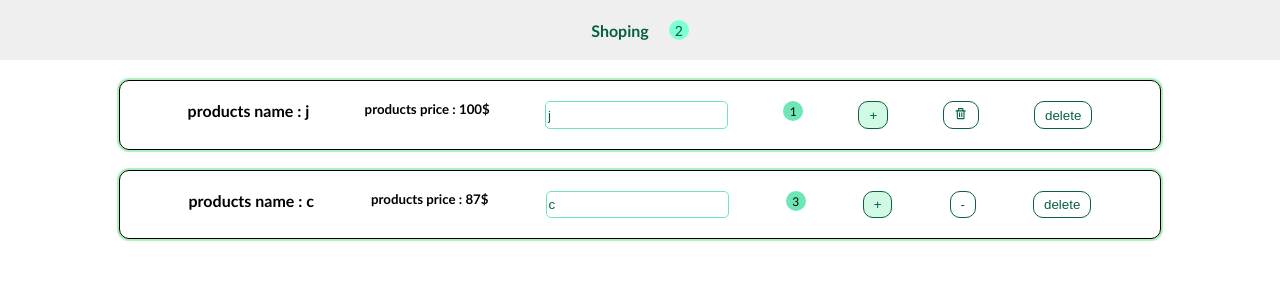
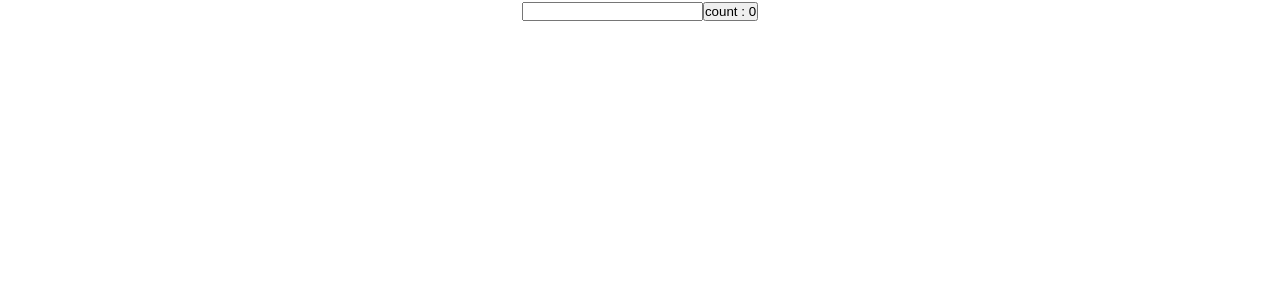
Before and after one commit to zarbabi/React-Train, a React (Create React App) app: page / in a window 1280 px wide. Shown: the top 300 px of the page. Built offline with nearby package versions, Linux system fonts and the light colour scheme.

Commit message:
class counter with cdu and cdm

```diff
--- a/src/App.js
+++ b/src/App.js
@@ -5,6 +5,7 @@ import React, { Component } from "react";
 import style from "./product.module.css";
 import ProductList from "./components/ProductList/ProductList";
 import NavBar from "./components/NavBar/NavBar";
+import ClassCounter from "./components/ClassCounter";
 //import Product from "./components/Product/Product";
 class App extends Component {
   constructor(props) {
@@ -107,14 +108,15 @@ class App extends Component {
     console.log("App.js render");
     return (
       <div className={style.container} id="title">
-        <NavBar totalItems={this.state.products.length} />
+        {/* <NavBar totalItems={this.state.products.length} />
         <ProductList
           prod={this.state.products}
           onDel={this.delHandler}
           onIncerement={this.incHandler}
           onDecrement={this.decHandler}
           onChange={this.changeHandler}
-        />
+        /> */}
+        <ClassCounter />
       </div>
     );
   }
--- /dev/null
+++ b/src/components/ClassCounter.jsx
@@ -0,0 +1,30 @@
+import React, { Component } from "react";
+
+class ClassCounter extends Component {
+  state = { name: "", count: 0 };
+
+  componentDidMount() {
+    document.title = `clicked : ${this.state.count} times`;
+  }
+  componentDidUpdate(prevProps, prevState) {
+    if (prevState.count !== this.state.count) {
+      console.log("document title updating");
+      document.title = `clicked : ${this.state.count} times`;
+    }
+  }
+  render() {
+    return (
+      <div>
+        <input
+          type="text"
+          onChange={(e) => this.setState({ name: e.target.value })}
+        />
+        <button onClick={() => this.setState({ count: this.state.count + 1 })}>
+          count : {this.state.count}
+        </button>
+      </div>
+    );
+  }
+}
+
+export default ClassCounter;
--- a/src/components/Product/Product.js
+++ b/src/components/Product/Product.js
@@ -2,16 +2,18 @@ import React, { Component } from "react";
 //import "../../product.css";
 import style from "../../product.module.css";
 import { BiTrash } from "react-icons/bi";
+import { useEffect } from "react";
+const Product = ({ product, onChange, onIncerement, onDecrement, onDel }) => {
+  //product, onChange,onIncerement,onDecrement,onDel
 
-class Product extends Component {
-  //WARNING! To be deprecated in React v17. Use componentDidUpdate instead.
-  componentWillUnmount() {
-    console.log("Product.js componentWillUnmount");
-  }
+  console.log("Product.js render");
 
-  render() {
-    console.log("Product.js render");
-    const { product, onChange, onIncerement, onDecrement, onDel } = this.props;
+  useEffect(() => {
+    console.log("Product.js useEffect");
+    return () => {
+      console.log("Product.js CWUM");
+    };
+  }, []);
   return (
     <div className={style.product} /*onClick={click}*/>
       <h4>products name : {product.title}</h4>
@@ -24,17 +26,12 @@ class Product extends Component {
         value={product.title}
       />
       <span className={style.value}> {product.quantity}</span>
-        <button
-          className={`${style.button} ${style.inc}`}
-          onClick={onIncerement}
-        >
+      <button className={`${style.button} ${style.inc}`} onClick={onIncerement}>
         +
       </button>
 
       <button
-          className={`${style.button} ${
-            product.quantity === 1 && style.remove
-          }`}
+        className={`${style.button} ${product.quantity === 1 && style.remove}`}
         onClick={onDecrement}
       >
         {product.quantity > 1 ? "-" : <BiTrash />}
@@ -44,40 +41,50 @@ class Product extends Component {
       </button>
     </div>
   );
-  }
-}
+};
 
-// const Product = ({product, onChange, onIncerement, onDecrement, onDel}) => {
-//   //product, onChange,onIncerement,onDecrement,onDel
+// class Product extends Component {
+//   //WARNING! To be deprecated in React v17. Use componentDidUpdate instead.
+//   componentWillUnmount() {
+//     console.log("Product.js componentWillUnmount");
+//   }
 
-//   console.log("Product.js render");
-//   return (
-//     <div className={style.product} /*onClick={click}*/>
-//       <h4>products name : {product.title}</h4>
-//       <h5>products price : {product.price}</h5>
-//       {product.children}
-//       <input
-//         type="text"
-//         className={style.input}
-//         onChange={onChange}
-//         value={product.title}
-//       />
-//       <span className={style.value}> {product.quantity}</span>
-//       <button className={`${style.button} ${style.inc}`} onClick={onIncerement}>
-//         +
-//       </button>
+//   render() {
+//     console.log("Product.js render");
+//     const { product, onChange, onIncerement, onDecrement, onDel } = this.props;
+//     return (
+//       <div className={style.product} /*onClick={click}*/>
+//         <h4>products name : {product.title}</h4>
+//         <h5>products price : {product.price}</h5>
+//         {product.children}
+//         <input
+//           type="text"
+//           className={style.input}
+//           onChange={onChange}
+//           value={product.title}
+//         />
+//         <span className={style.value}> {product.quantity}</span>
+//         <button
+//           className={`${style.button} ${style.inc}`}
+//           onClick={onIncerement}
+//         >
+//           +
+//         </button>
 
-//       <button
-//         className={`${style.button} ${product.quantity === 1 && style.remove}`}
-//         onClick={onDecrement}
-//       >
-//         {product.quantity > 1 ? "-" : <BiTrash />}
-//       </button>
-//       <button className={style.button} onClick={onDel}>
-//         delete
-//       </button>
-//     </div>
-//   );
-// };
+//         <button
+//           className={`${style.button} ${
+//             product.quantity === 1 && style.remove
+//           }`}
+//           onClick={onDecrement}
+//         >
+//           {product.quantity > 1 ? "-" : <BiTrash />}
+//         </button>
+//         <button className={style.button} onClick={onDel}>
+//           delete
+//         </button>
+//       </div>
+//     );
+//   }
+// }
 
 export default Product;
```
Lines whose indentation alone changed are shown as unchanged.
